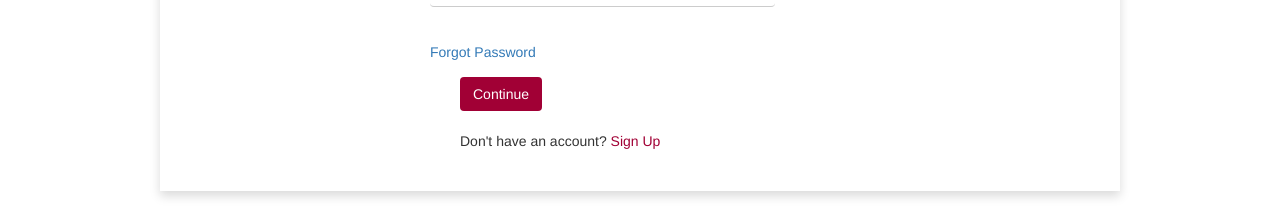
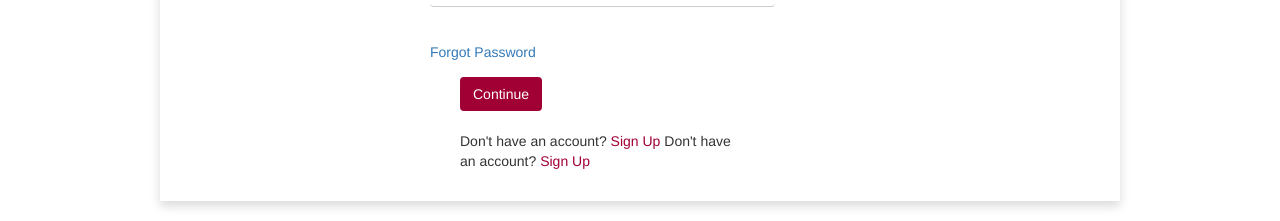
Before and after one commit to Agboola12/Artist-App-Vue-Frontend, a Vue app: page /loginartist in a window 1280 px wide. Shown: the part 259-480 px from the top of the page. Built offline with nearby package versions, Linux system fonts and the light colour scheme.

Commit message:
working on the notification

```diff
--- a/src/artist/LoginArtist.vue
+++ b/src/artist/LoginArtist.vue
@@ -12,7 +12,8 @@
       <a href="#" >Forgot Password</a>
       <div class="mx-5">
       <button type="submit" id="continue" class="btn btn  mt-4">Continue</button> <br/><br/>
-      <p >Don't have an account? <a href="registerartist" style="color: #A10035;">Sign Up</a></p>
+        Don't have an account? <a href="registerartist" style="color: #A10035;">Sign Up</a>
+        Don't have an account? <a href="registerartist" style="color: #A10035;">Sign Up</a>
       </div>
     </form>
   </div>
--- a/src/artist/RegisterArtist.vue
+++ b/src/artist/RegisterArtist.vue
@@ -124,7 +124,7 @@
           </button>
           <p class="mt-2">
             Have an account? <a href="loginartist" style="color: #a10035">Sign In</a>
-            Have an account? <a href="loginartist" style="color: #a10035">Sign In</a>
+            <a href="loginartist" class="ml-5" style="color: #a10035">Go back home</a>
           </p>
         </div>
       </div>
--- a/src/user/Login.vue
+++ b/src/user/Login.vue
@@ -12,7 +12,7 @@
       <a href="#" >Forgot Password</a>
       <div class="mx-5">
       <button type="submit" id="continue" class="btn btn w-100 mt-4">Continue</button> <br/><br/>
-      <p >Don't have an account? <a href="register" style="color: #A10035;">Sign In</a></p>
+      <p >Don't have an account? <a href="register" style="color: #A10035;">Sign Up</a></p>
       </div>
     </form>
   </div>
```
